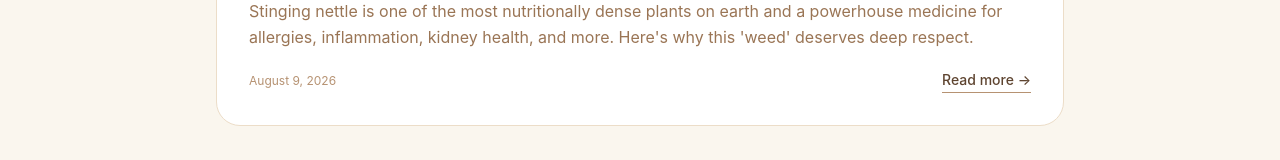
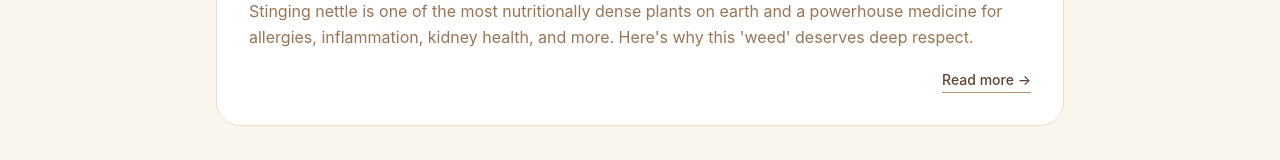
Before and after one commit to evokewellness719/evoke-website, a Next.js app: page /blog in a window 1280 px wide. Shown: the part 596-756 px from the top of the page. Built offline with nearby package versions, Linux system fonts and the light colour scheme.

Commit message:
Remove dates from blog listing page

```diff
--- a/src/app/blog/page.tsx
+++ b/src/app/blog/page.tsx
@@ -33,10 +33,7 @@ export default function Blog() {
                   </Link>
                 </h2>
                 <p className="text-brown-500 leading-relaxed mb-5">{post.excerpt}</p>
-                <div className="flex items-center justify-between">
-                  <span className="text-xs text-brown-400">
-                    {new Date(post.date).toLocaleDateString("en-US", { year: "numeric", month: "long", day: "numeric" })}
-                  </span>
+                <div className="flex justify-end">
                   <Link
                     href={`/blog/${post.slug}`}
                     className="text-sm font-medium text-brown-700 border-b border-brown-400 pb-0.5 hover:text-gold-600 hover:border-gold-600 transition-colors"
```
